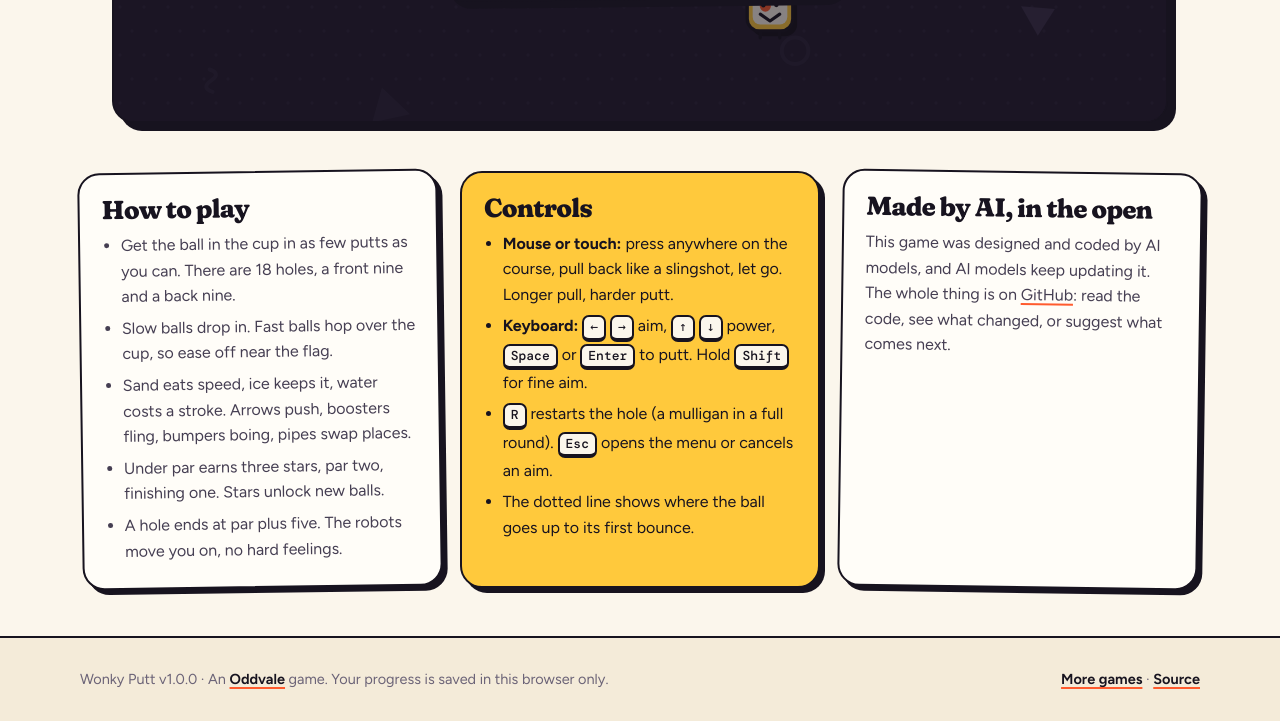
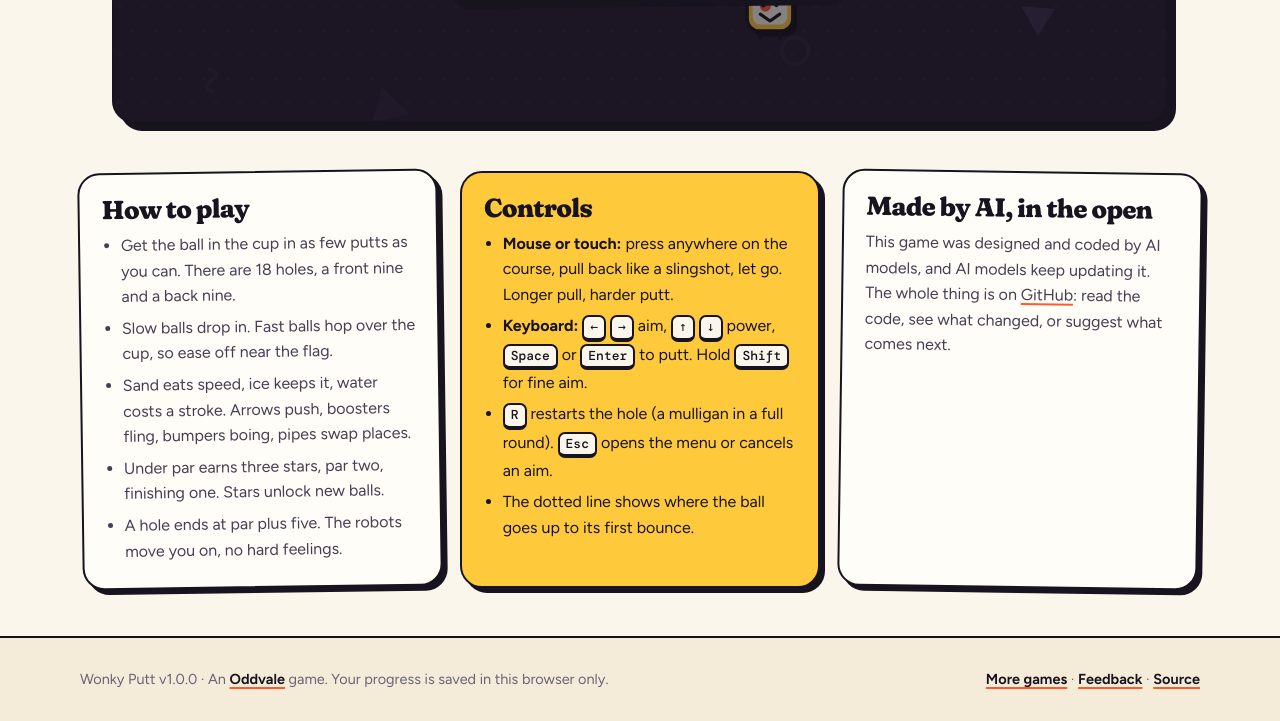
Before and after one commit to JohnGarrisonDev/wonky-putt, a website with bundled scripts: page index.html in a window 1280 px wide. Shown: the part 831-1552 px from the top of the page. Built offline with nearby package versions, Linux system fonts and the light colour scheme.

Commit message:
Add a Feedback link and a GitHub feedback issue form
Co-Authored-By: Claude Opus 5.5 <noreply@anthropic.com>

```diff
--- a/index.html
+++ b/index.html
@@ -73,7 +73,7 @@
   <footer class="footer">
     <div class="wrap">
       <span>Wonky Putt v1.0.0 · An <a href="https://oddvale.com">Oddvale</a> game. Your progress is saved in this browser only.</span>
-      <span><a href="../">More games</a> · <a href="https://github.com/JohnGarrisonDev/wonky-putt">Source</a></span>
+      <span><a href="../">More games</a> · <a href="https://github.com/JohnGarrisonDev/wonky-putt/issues/new?template=feedback.yml" target="_blank" rel="noopener">Feedback</a> · <a href="https://github.com/JohnGarrisonDev/wonky-putt">Source</a></span>
     </div>
   </footer>
   <script type="module" src="src/main.js"></script>
```
Also changed, not shown: .github/ISSUE_TEMPLATE/config.yml (added), .github/ISSUE_TEMPLATE/feedback.yml (added).
